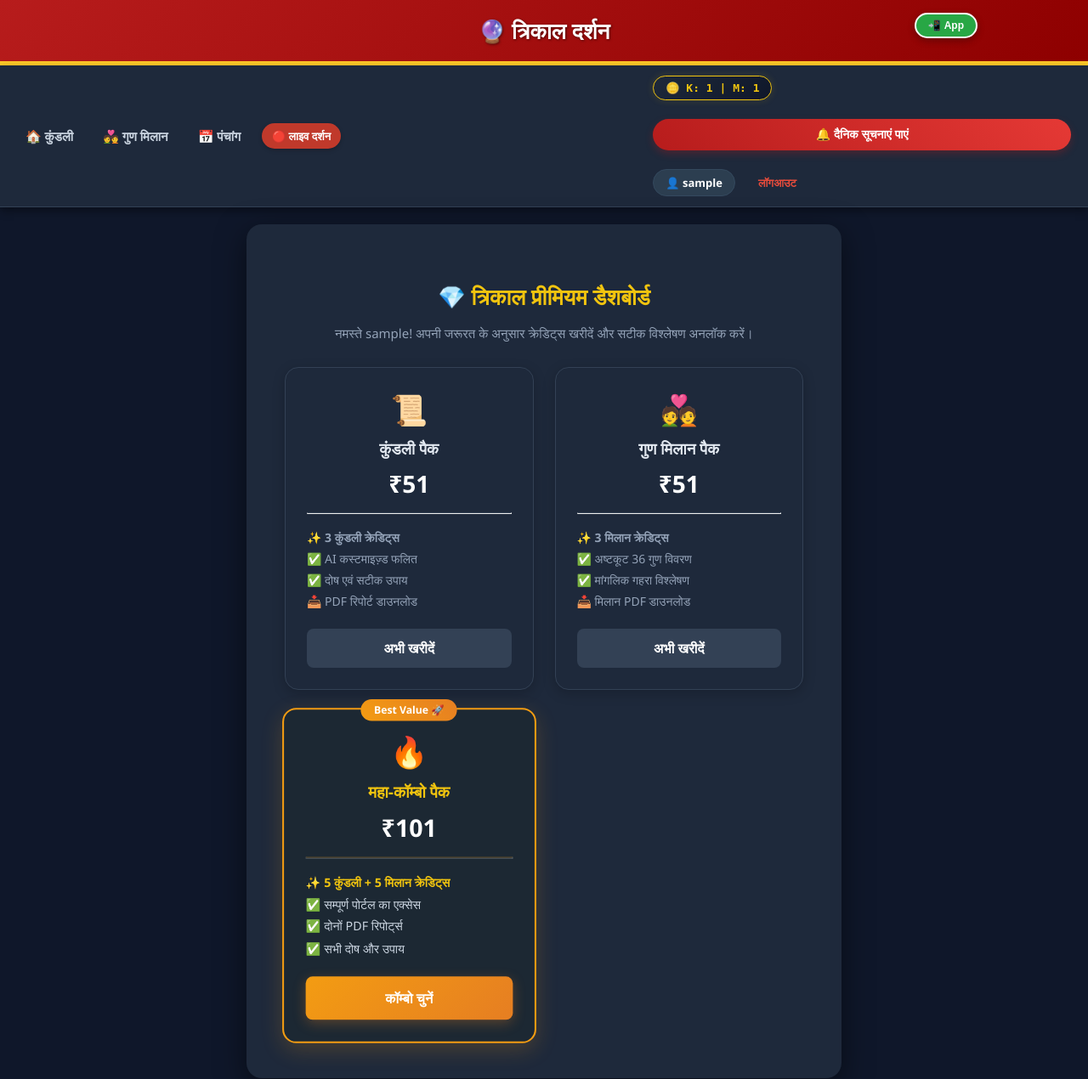
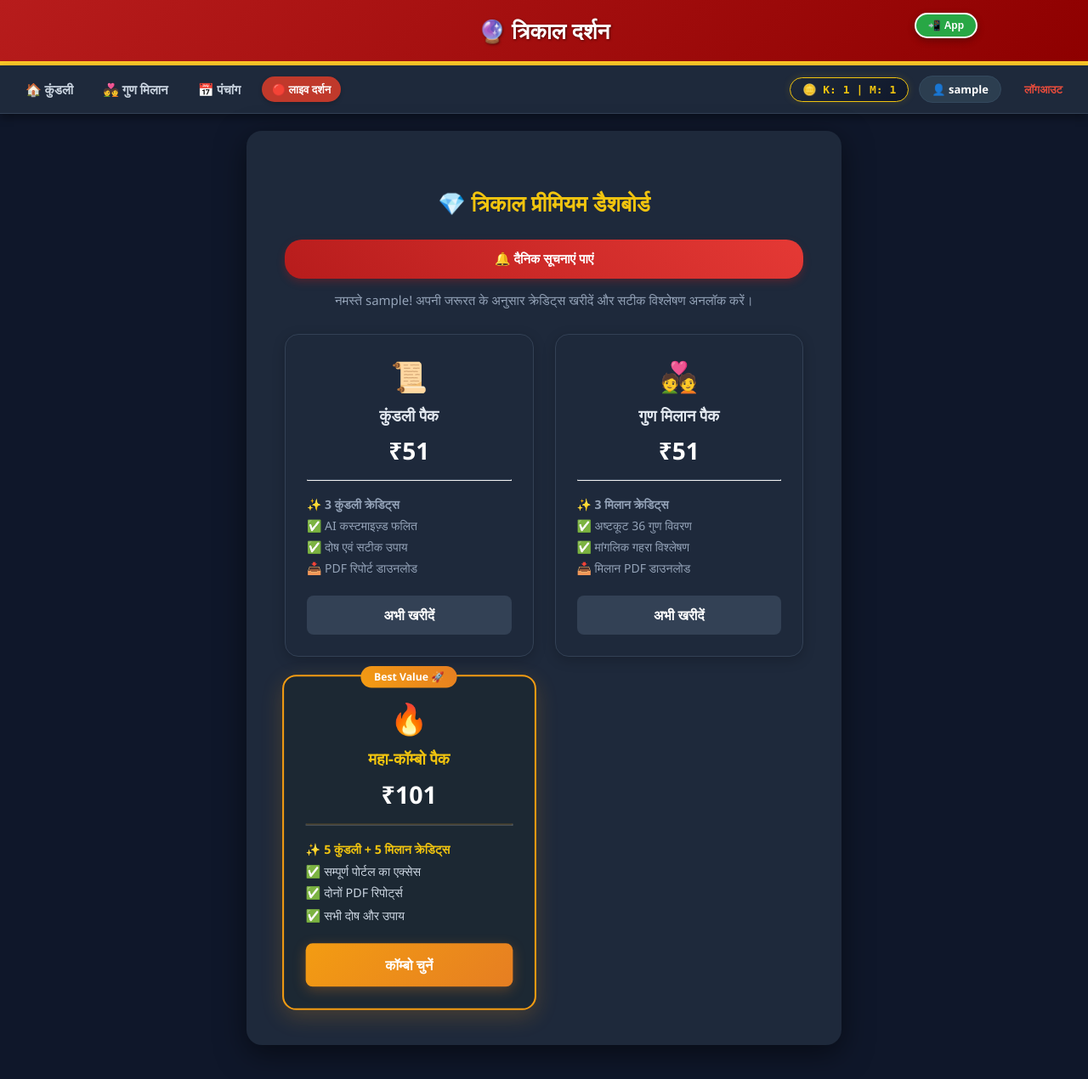
Before and after one commit to NileshDaveJMN/trikal-darshan-2.0, a Django app: page /profile/ in a window 1280 px wide. Shown: the top 1270 px of the page at 85% size. Run offline with Django 5.2, Linux system fonts and the light colour scheme; the visitor is signed in with stand-in values (Sample User, id 1).

Commit message:
Push notifications system added

```diff
--- a/templates/base.html
+++ b/templates/base.html
@@ -90,11 +90,6 @@
                         🪙 K: {{ user.userprofile.kundali_credits|default:0 }} | M: {{ user.userprofile.milan_credits|default:0 }}
                     </span>
                 </div>
-                {% if user.is_authenticated %}
-<button id="push-toggle-btn" style="background:linear-gradient(45deg,#b71c1c,#e53935);color:white;border:none;padding:10px 20px;border-radius:20px;font-size:14px;cursor:pointer;margin:10px 0;width:100%;">
-  🔔 दैनिक सूचनाएं पाएं
-</button>
-{% endif %}
                 <a href="/profile/" style="color: white; background: #2c3e50; padding: 6px 14px; border-radius: 20px; text-decoration: none; font-size: 13px; font-weight: bold; border: 1px solid #34495e;">
                     👤 {{ user.username }}
                 </a>
--- a/templates/user_profile.html
+++ b/templates/user_profile.html
@@ -4,6 +4,13 @@
 
     <div style="text-align: center; margin-bottom: 30px;">
         <h2 style="color: #f1c40f; font-size: 26px; margin-bottom: 5px;">💎 त्रिकाल प्रीमियम डैशबोर्ड</h2>
+        {% if user.is_authenticated %}
+<div style="margin: 15px 0;">
+  <button id="push-toggle-btn" style="background:linear-gradient(45deg,#b71c1c,#e53935);color:white;border:none;padding:14px 20px;border-radius:20px;font-size:15px;cursor:pointer;width:100%;font-weight:bold;">
+    🔔 दैनिक सूचनाएं पाएं
+  </button>
+</div>
+{% endif %}
         <p style="color: #94a3b8; font-size: 15px;">नमस्ते {{ user.username }}! अपनी जरूरत के अनुसार क्रेडिट्स खरीदें और सटीक विश्लेषण अनलॉक करें।</p>
     </div>
 
```
